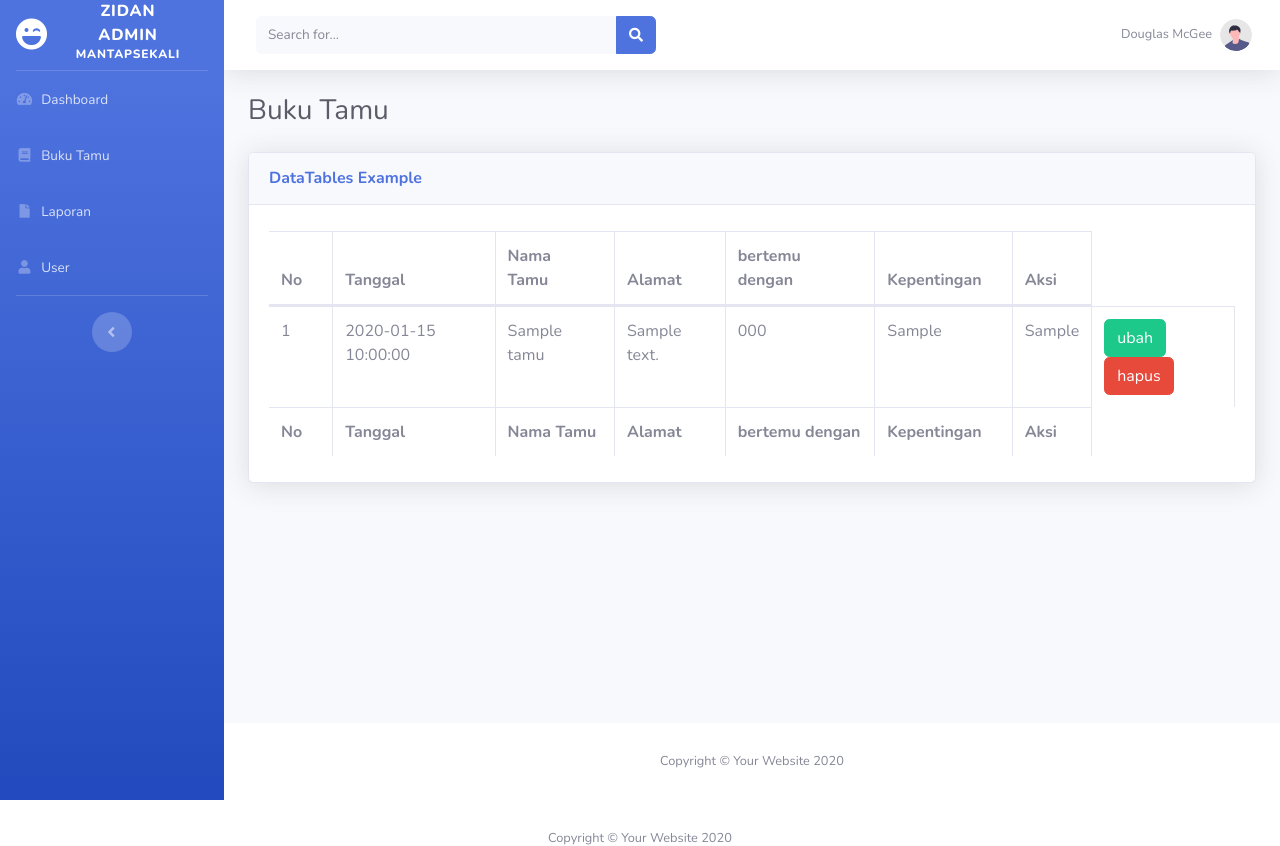
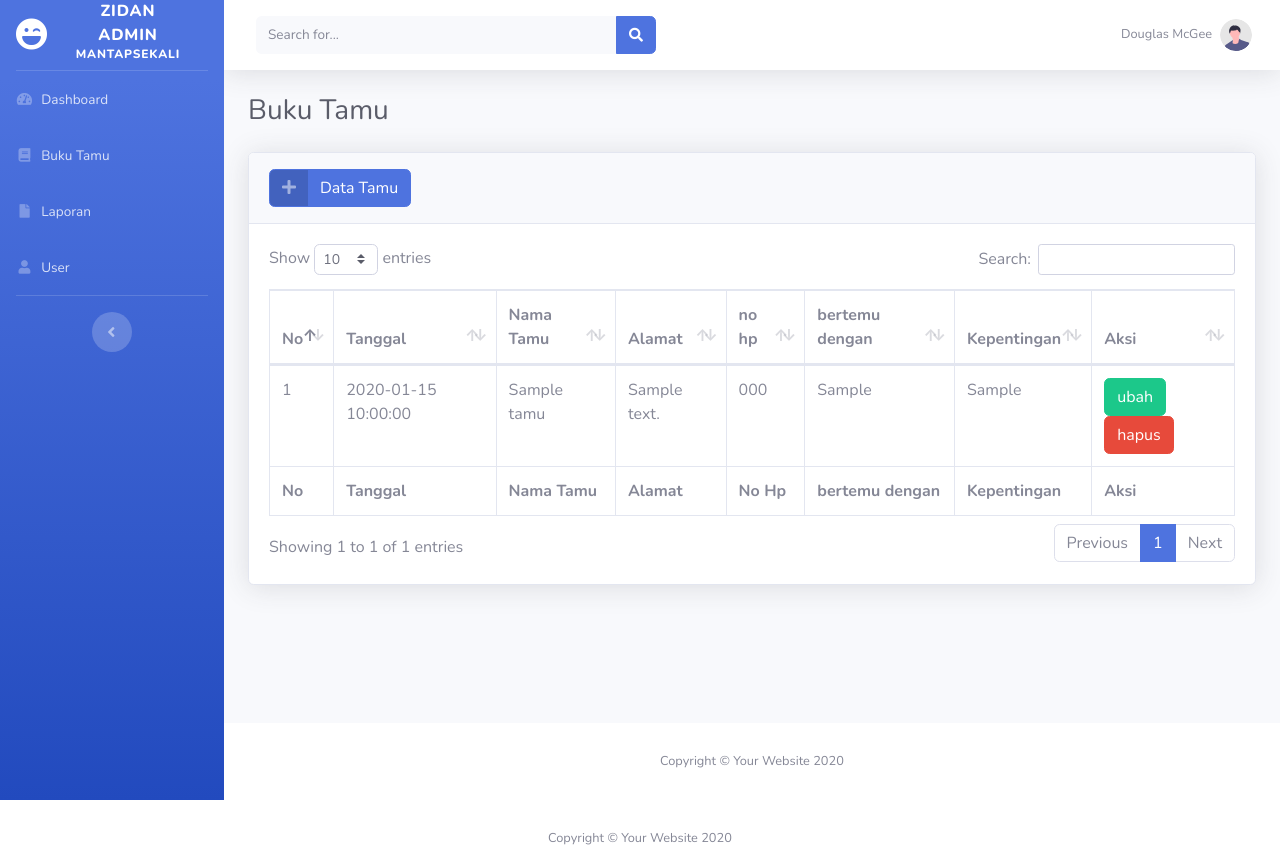
Before and after one commit to ZidannAR/web, a PHP site: page /buku_tamu.php in a window 1280 px wide. Shown: the top 846 px of the page. Run offline with PHP 8.4, Linux system fonts and the light colour scheme; tables that the repository leaves empty or names only in its code hold one stand-in row (values such as "Sample post").

Commit message:
menambahkan modal dan fitur tambah datat tamu

```diff
--- a/buku_tamu.php
+++ b/buku_tamu.php
@@ -7,6 +7,25 @@
 
 <!-- Page Heading -->
 <h1 class="h3 mb-4 text-gray-800">Buku Tamu</h1>
+
+<?php
+if (isset($_POST['simpan'])) {
+    if (tambah_tamu($_POST) > 0) {
+
+ ?>
+ <div class="alert alert-success" role="alert">
+    data berhasil disimpan!
+ </div>
+ <?php
+    }else{
+  ?>
+  <div class="alert alert-danger" role="alert">
+    Data gagal disimpan
+  </div>
+<?php
+    }
+}
+?>
 
 <!DOCTYPE html>
 <html lang="en">
@@ -43,7 +62,10 @@
                     <!-- DataTales Example -->
                     <div class="card shadow mb-4">
                         <div class="card-header py-3">
-                            <h6 class="m-0 font-weight-bold text-primary">DataTables Example</h6>
+                            <button type="button" class="btn btn-primary btn-icon-split"
+                            data-toggle="modal" data-target="#tambahModal"><span class="icon text-white-50">
+                                    <i class="fa fa-plus"></i>
+                            </span><span class="text">Data Tamu</span></button>
                         </div>
                         <div class="card-body">
                             <div class="table-responsive">
@@ -54,6 +76,7 @@
                                             <th>Tanggal</th>
                                             <th>Nama Tamu</th>
                                             <th>Alamat</th>
+                                            <th>no hp</th>
                                             <th>bertemu dengan</th>
                                             <th>Kepentingan</th>
                                             <th>Aksi</th>
@@ -84,6 +107,7 @@
                                             <th>Tanggal</th>
                                             <th>Nama Tamu</th>
                                             <th>Alamat</th>
+                                            <th>No Hp</th>
                                             <th>bertemu dengan</th>
                                             <th>Kepentingan</th>
                                             <th>Aksi</th>
@@ -142,6 +166,74 @@
         </div>
     </div>
 
+    <?php
+    $query = mysqli_query($koneksi, "SELECT max(id_tamu) as kodeTerbesar FROM buku_tamu");
+    $data = mysqli_fetch_array($query);
+    $kodeTamu = $data['kodeTerbesar'];
+
+    $urutan = (int) substr($kodeTamu,2,3);
+
+    $urutan++ ;
+
+    $huruf = "zt";
+    $kodeTamu = $huruf . sprintf("%03s", $urutan);
+     ?>
+<!-- Modal -->
+<div class="modal fade" id="tambahModal" tabindex="-1" aria-labelledby="tambahModalLabel" aria-hidden="true">
+  <div class="modal-dialog">
+    <div class="modal-content">
+      <div class="modal-header">
+        <h5 class="modal-title" id="tambahModalLabel">Modal title</h5>
+        <button type="button" class="close" data-dismiss="modal" aria-label="Close">
+          <span aria-hidden="true">&times;</span>
+        </button>
+      </div>
+      <div class="modal-body">
+      <div class="modal-body">
+<form method="post" action="">
+<input type="hidden" name="id_tamu" id="id_tamu" value="<?= $kodeTamu ?>">
+<div class="form-group row">
+<label for="nama_tamu" class="col-sm-3 col-form-label">Nama Tamu</label>
+<div class="col-sm-8">
+<input type="text" class="form-control" id="nama_tamu" name="nama_tamu">
+</div>
+</div>
+<div class="form-group row">
+<label for="alamat" class="col-sm-3 col-form-label">Alamat</label>
+<div class="col-sm-8">
+<textarea class="form-control" id="alamat" name="alamat"></textarea>
+</div>
+</div>
+<div class="form-group row">
+<label for="no_hp" class="col-sm-3 col-form-label">No. Telepon</label>
+<div class="col-sm-8">
+<input type="text" class="form-control" id="no_hp" name="no_hp">
+</div>
+</div>
+<div class="form-group row">
+<label for="bertemu" class="col-sm-3 col-form-label">Bertemu dg. </label>
+<div class="col-sm-8">
+<input type="text" class="form-control" id="bertemu" name="bertemu">
+</div>
+</div>
+<div class="form-group row">
+<label for="kepentingan" class="col-sm-3 col-form-label">Kepentingan</label>
+<div class="col-sm-8">
+<input type="text" class="form-control" id="kepentingan" name="kepentingan">
+</div>
+</div>
+</div>
+<div class="modal-footer">
+<button type="button" class="btn btn-secondary" data-dismiss="modal">Keluar</button>
+<button type="submit" name="simpan" class="btn btn-primary">Simpan</button>
+</div>
+</form>
+                                    </div>
+      </div>
+    </div>
+  </div>
+</div>
+
     <!-- Bootstrap core JavaScript-->
     <script src="vendor/jquery/jquery.min.js"></script>
     <script src="vendor/bootstrap/js/bootstrap.bundle.min.js"></script>
--- a/function.php
+++ b/function.php
@@ -10,4 +10,20 @@
        }
        return $rows;
 }
+function tambah_tamu($data)
+{
+       global $koneksi;
+
+       $kode =  htmlspecialchars($data['id_tamu']);
+       $tanggal = date('Y-m-d');
+       $nama_tamu = htmlspecialchars($data['nama_tamu']);
+       $alamat = htmlspecialchars($data['alamat']);
+       $no_hp = htmlspecialchars($data['no_hp']);
+       $bertemu = htmlspecialchars($data['bertemu']);
+       $kepentingan = htmlspecialchars($data['kepentingan']);
+
+       $query = "INSERT INTO buku_tamu VALUES ('$kode', '$tanggal','$nama_tamu','$alamat','$no_hp','$bertemu','$kepentingan')";
+       mysqli_query($koneksi, $query);
+       return mysqli_affected_rows($koneksi);
+}
  ?>
--- a/templates/footer.php
+++ b/templates/footer.php
@@ -57,6 +57,16 @@
     <!-- Page level custom scripts -->
     <script src="assets/js/demo/datatables-demo.js"></script>
 
+    <script>
+        $($document).ready(function(){
+            window.setTimeout(function(){
+                $(".alert").fadeTo(500,0).slideUp(500,function(){
+                    $(this).remove();
+                });
+            },4000)
+        })
+    </script>
+
 </body>
 
 </html>
```
